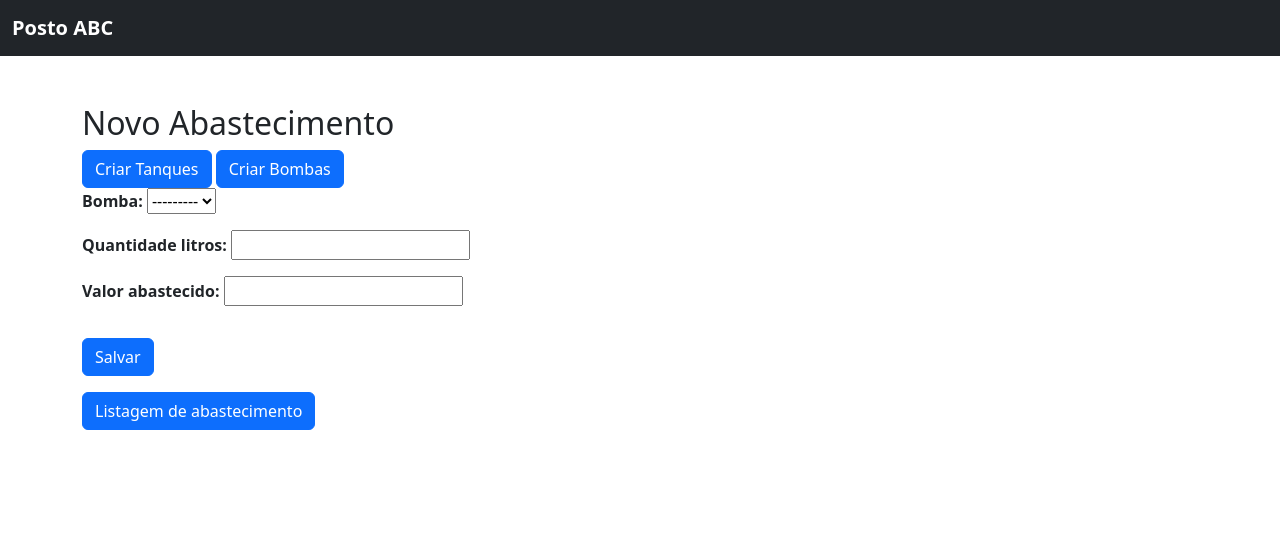
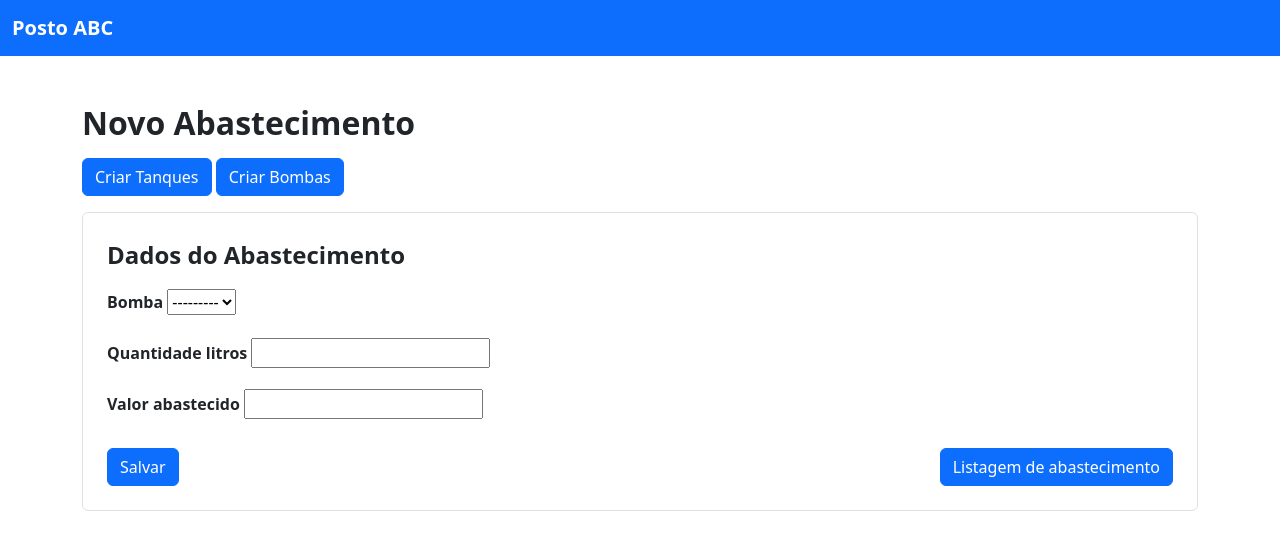
Before and after one commit to matheusvfp/Posto_ABC, a Django app: page / in a window 1280 px wide. Shown: the top 550 px of the page. Run offline with Django 4.2, Linux system fonts and the light colour scheme; data that the repository does not hold is empty.

Commit message:
♻️  refactor: ajuste no formulário

```diff
--- a/app_abastecimento/templates/app_abastecimento/abastecimento_form.html
+++ b/app_abastecimento/templates/app_abastecimento/abastecimento_form.html
@@ -8,7 +8,7 @@
 </head>
 <body>
     <!-- Navbar -->
-    <nav class="navbar bg-dark mb-5" data-bs-theme="dark">
+    <nav class="navbar bg-primary mb-5" data-bs-theme="dark">
         <div class="container-fluid">
             <a class="navbar-brand fw-bold" href="#">Posto ABC</a>
         </div>
@@ -27,17 +27,34 @@
         {% endif %}
 
         {% block content %}
-        <h2>Novo Abastecimento</h2>
-        <a href="{% url 'criar_tanques' %}" class="btn btn-primary">Criar Tanques</a>
-        <a href="{% url 'criar_bombas' %}" class="btn btn-primary">Criar Bombas</a>
+        <h2 class= "mb-3 fw-bold">Novo Abastecimento</h2>
+        <div class= "mt-2 mb-3">
+            <a href="{% url 'criar_tanques' %}" class="btn btn-primary">Criar Tanques</a>
+            <a href="{% url 'criar_bombas' %}" class="btn btn-primary">Criar Bombas</a>
+        </div>
         <form method="post">
             {% csrf_token %}
-            {{ form.as_p }}
-            <button type="submit" class="btn btn-primary mt-3">Salvar</button>
-            <div class="mb-3">
-                <a href="{% url 'abastecimento_list' %}" class="btn btn-primary mt-3">Listagem de abastecimento</a>
-            </div>
+            <fieldset class="border p-4 rounded fw-semibold">
+                <legend class="mb-3 ">Dados do Abastecimento</legend>
+                <div class="mb-3">
+                    <label for="{{ form.bomba.id_for_label }}" class="form-label">{{ form.bomba.label }}</label>
+                    {{ form.bomba }}
+                </div>
+                <div class="mb-3">
+                    <label for="{{ form.quantidade_litros.id_for_label }}" class="form-label">{{ form.quantidade_litros.label }}</label>
+                    {{ form.quantidade_litros }}
+                </div>
+                <div class="mb-3">
+                    <label for="{{ form.valor_abastecido.id_for_label }}" class="form-label">{{ form.valor_abastecido.label }}</label>
+                    {{ form.valor_abastecido }}
+                </div>
+                <div class="d-flex justify-content-between mt-4">
+                    <button type="submit" class="btn btn-primary">Salvar</button>
+                    <a href="{% url 'abastecimento_list' %}" class="btn btn-primary">Listagem de abastecimento</a>
+                </div>
+            </fieldset>
         </form>
+
         {% endblock %}
     </main>
 
--- a/app_abastecimento/templates/app_abastecimento/abastecimento_list.html
+++ b/app_abastecimento/templates/app_abastecimento/abastecimento_list.html
@@ -9,16 +9,16 @@
 </head>
 <body>
     <!-- Navbar -->
-    <nav class="navbar bg-dark mb-3" border-bottom border-body data-bs-theme="dark">
+    <nav class="navbar bg-primary mb-3" border-bottom border-body data-bs-theme="dark">
         <div class="container-fluid">
             <a class="navbar-brand fw-bold " href="#">Posto ABC</a>
         </div>
     </nav>
 
     <main class="container fw-bold mb-3">
-        <h1>Listagem de Abastecimentos</h1>
+        <h1 class= "mt-3">Listagem de Abastecimentos</h1>
 
-        <div class="mb-3">
+        <div class="mb-3 mt-3">
             <a href="{% url 'abastecimento_create' %}" class="btn btn-primary">Novo Cadastro</a>
         </div>
 
```
